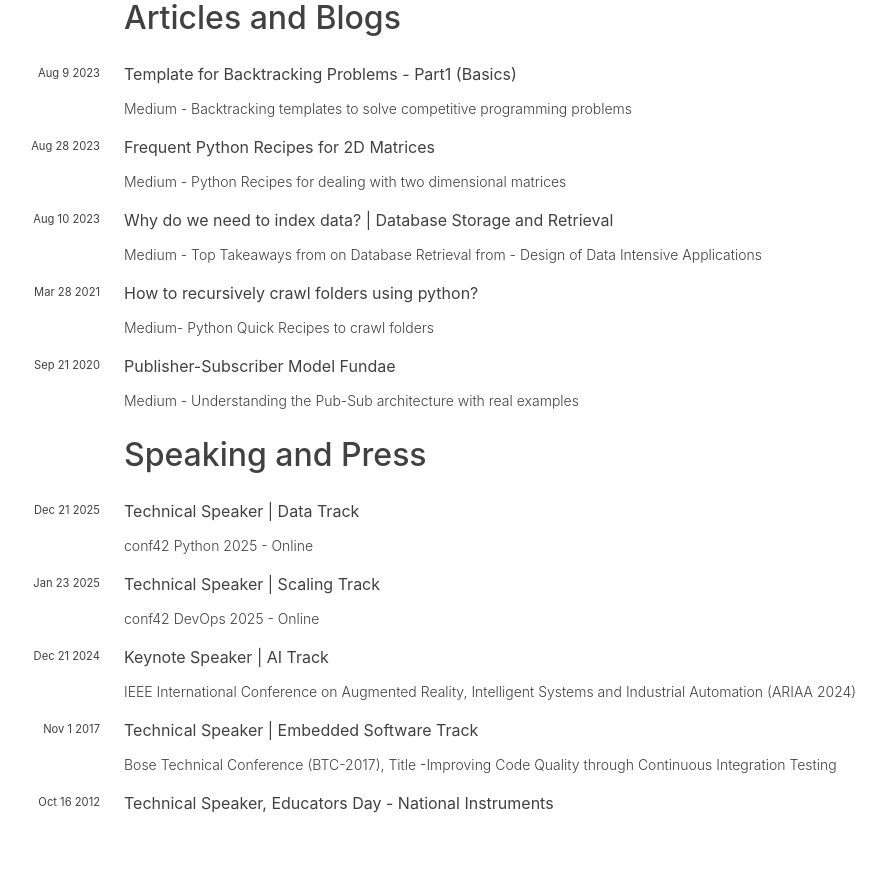
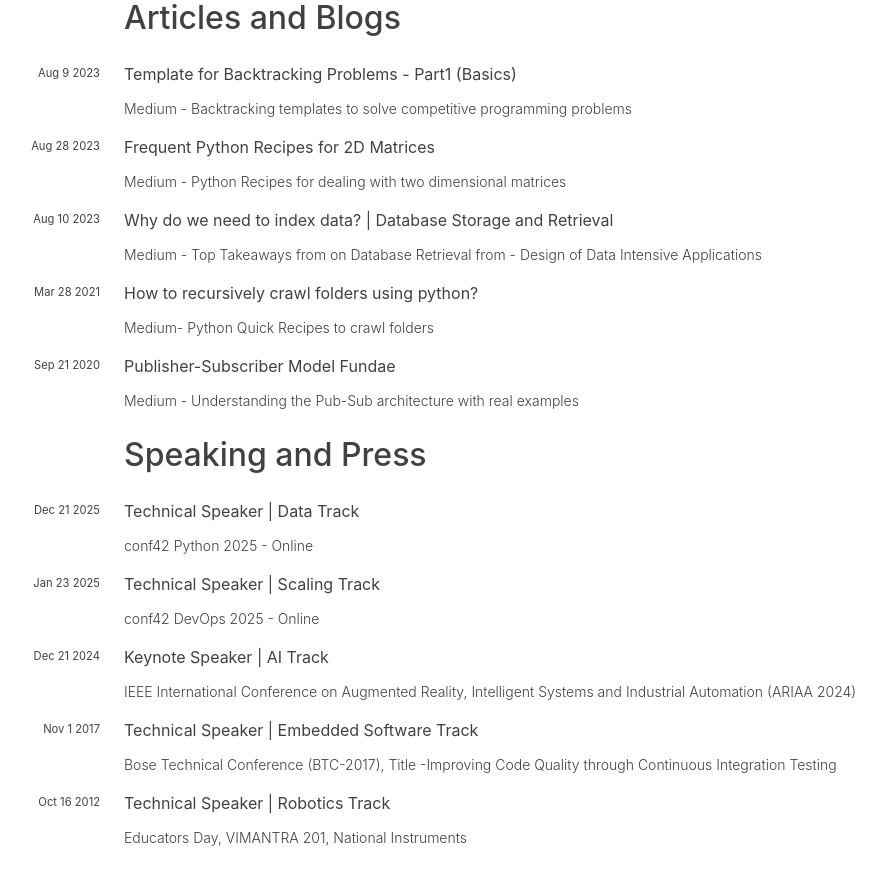
Before and after one commit to hariharanragothaman/hariharanragothaman.github.io, a Jekyll site: the page built from cv.md, in a window 1280 px wide and 900 px high, scrolled down 4269 px. Shown: the top 885 px of the window, without its empty margins (208-1094 px from the left). Built offline with Jekyll 4.4.1, drawn with Linux system fonts in a browser that asks for light colours; nearby versions of some CDN libraries; some web fonts are replaced.

Commit message:
Polishes and Updates

```diff
--- a/_data/press.yaml
+++ b/_data/press.yaml
@@ -27,9 +27,9 @@
     - url:
       name: Bose Technical Conference (BTC-2017), Title -Improving Code Quality through Continuous Integration Testing
 
-- title: Technical Speaker, Educators Day - National Instruments
+- title: Technical Speaker | Robotics Track
   month: Oct 16
   year: 2012
   publisher:
     - url:
-      name:
+      name: Educators Day, VIMANTRA 201, National Instruments
```
